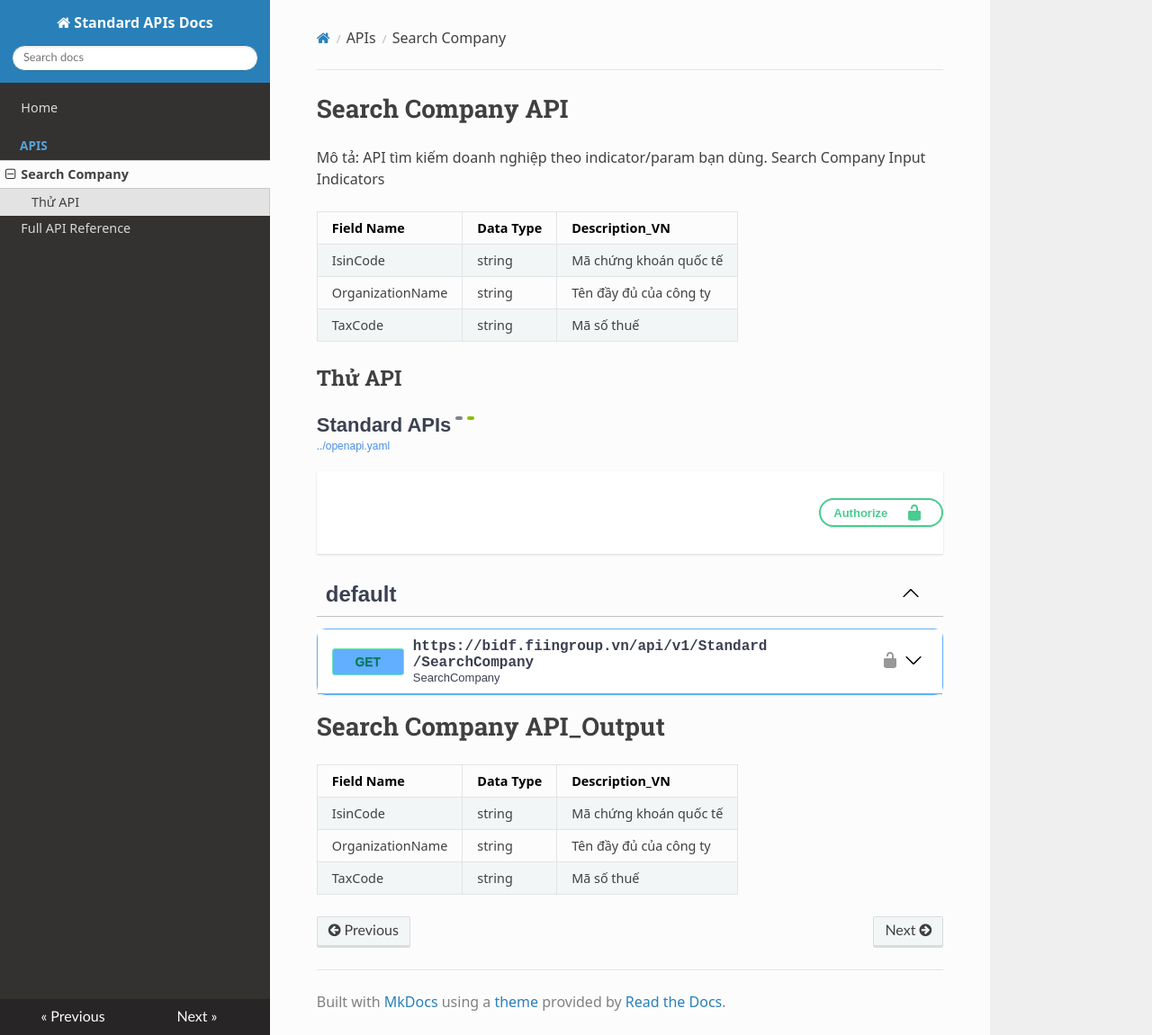
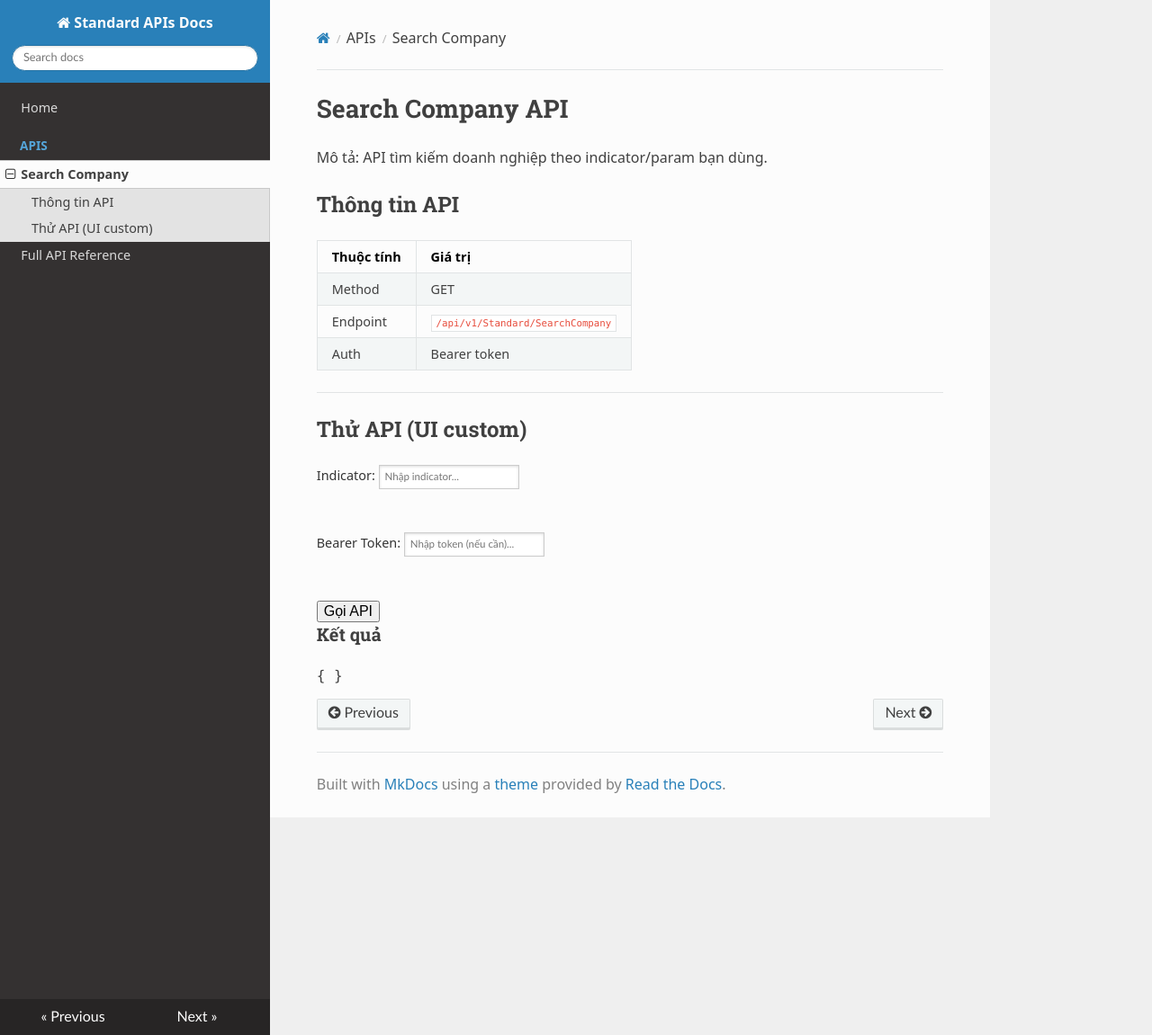
Before and after one commit to Truan-134340/Standard-APIs, an MkDocs documentation site: the page built from docs/search-company.md, in a window 1280 px wide and 1151 px high. Shown: the whole window at 90% size. Built offline with MkDocs 1.6.1, drawn with Linux system fonts in a browser that asks for light colours; nearby versions of some CDN libraries.

Commit message:
Update search-company.md

```diff
--- a/docs/search-company.md
+++ b/docs/search-company.md
@@ -1,40 +1,72 @@
 # Search Company API
 
 Mô tả: API tìm kiếm doanh nghiệp theo indicator/param bạn dùng.
-Search Company Input Indicators
 
-| Field Name        | Data Type             | Description_VN           |
-|-------------|-------------------|-----------------|
-| IsinCode  | string         | Mã chứng khoán quốc tế      |
-| OrganizationName  | string         | Tên đầy đủ của công ty      |
-| TaxCode  | string         | Mã số thuế      |
+## Thông tin API
 
+| Thuộc tính | Giá trị |
+|-----------|---------|
+| Method    | GET |
+| Endpoint  | `/api/v1/Standard/SearchCompany` |
+| Auth      | Bearer token |
 
-## Thử API
+---
 
-<div id="swagger-ui-search-company"></div>
+## Thử API (UI custom)
+
+<div id="search-company-ui">
+  <label>
+    Indicator:
+    <input id="indicator-input" type="text" placeholder="Nhập indicator..." />
+  </label>
+  <br/><br/>
+  <label>
+    Bearer Token:
+    <input id="token-input" type="password" placeholder="Nhập token (nếu cần)..." />
+  </label>
+  <br/><br/>
+  <button id="call-btn">Gọi API</button>
+
+  <h3>Kết quả</h3>
+  <pre id="result-box">{ }</pre>
+</div>
+
 <script>
-window.onload = function () {
-  const ui = SwaggerUIBundle({
-    url: "../openapi.yaml",   // dùng chung file spec
-    dom_id: "#swagger-ui-search-company",
-    deepLinking: true,
-  });
+document.getElementById('call-btn').addEventListener('click', async () => {
+  const indicator = document.getElementById('indicator-input').value.trim();
+  const token = document.getElementById('token-input').value.trim();
 
-  // Sau khi render xong, ẩn tất cả operation KHÔNG phải SearchCompany
-  setTimeout(() => {
-    document.querySelectorAll('.opblock').forEach(block => {
-      if (!block.textContent.includes('/api/v1/Standard/SearchCompany')) {
-        block.style.display = 'none';
-      }
-    });
-  }, 800);
-};
+  if (!indicator) {
+    alert('Vui lòng nhập indicator');
+    return;
+  }
+
+  const url = 'https://your-domain.com/api/v1/Standard/SearchCompany'
+            + '?indicator=' + encodeURIComponent(indicator);
+
+  const headers = {
+    'Accept': 'application/json'
+  };
+  if (token) {
+    headers['Authorization'] = 'Bearer ' + token;
+  }
+
+  try {
+    const res = await fetch(url, { headers });
+    const text = await res.text();
+    let data;
+    try {
+      data = JSON.parse(text);
+    } catch {
+      data = text;
+    }
+
+    document.getElementById('result-box').textContent =
+      typeof data === 'string'
+        ? data
+        : JSON.stringify(data, null, 2);
+  } catch (err) {
+    document.getElementById('result-box').textContent = 'Error: ' + err;
+  }
+});
 </script>
-
-# Search Company API_Output
-| Field Name        | Data Type             | Description_VN           |
-|-------------|-------------------|-----------------|
-| IsinCode  | string         | Mã chứng khoán quốc tế      |
-| OrganizationName  | string         | Tên đầy đủ của công ty      |
-| TaxCode  | string         | Mã số thuế      |
```
